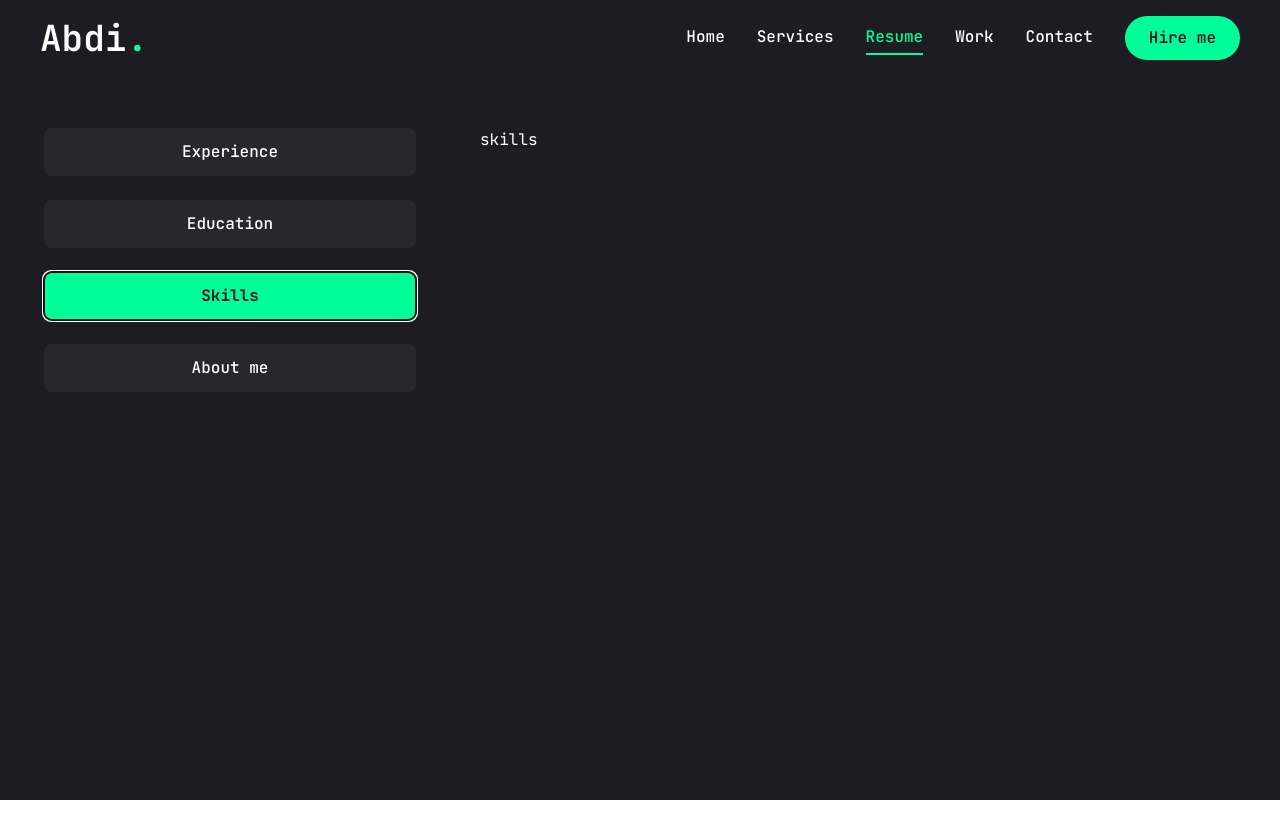
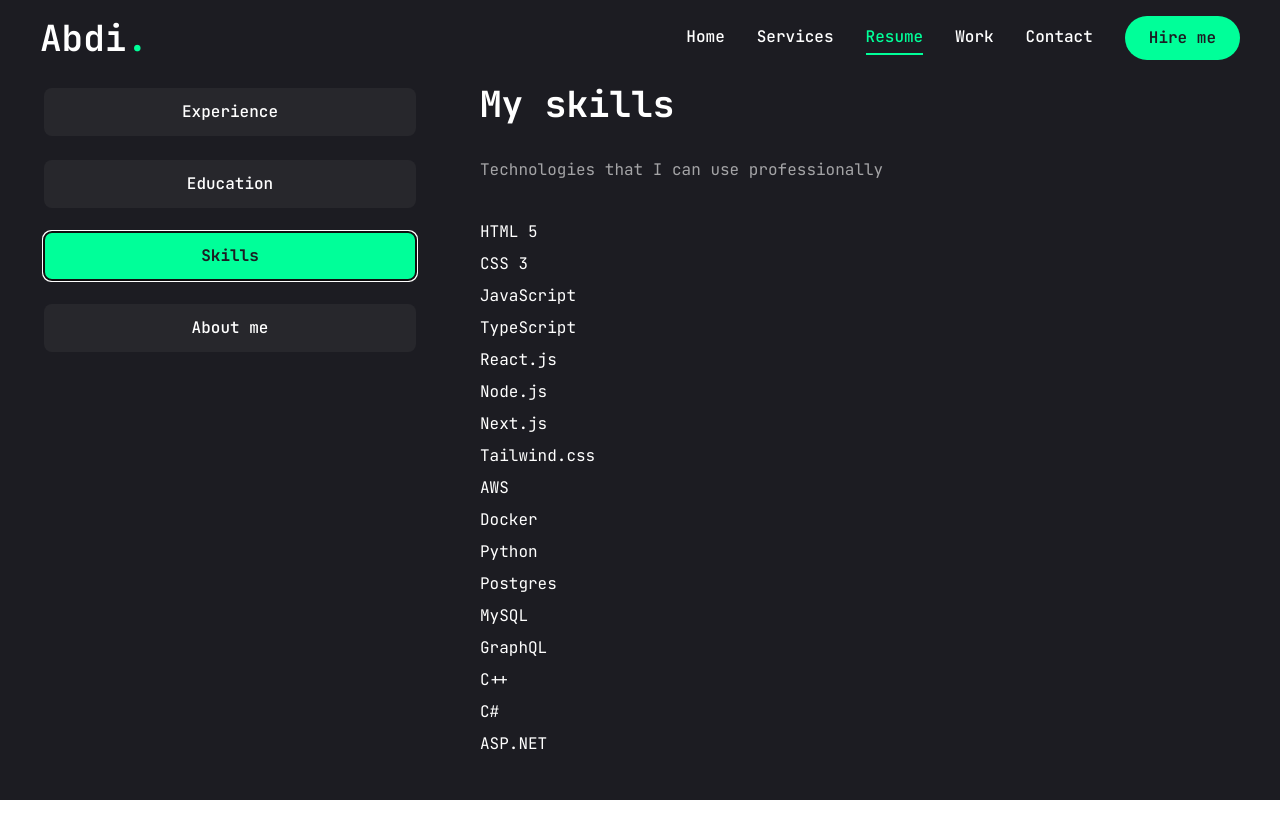
Before and after one commit to abdicodes/aws-test, a Next.js app: page /resume in a window 1280 px wide. Both pictures are taken after a click on the tab "Skills". Shown: the top 838 px of the page. Built offline with nearby package versions, Linux system fonts and the light colour scheme.

Commit message:
implemented skills section

```diff
--- a/app/resume/page.tsx
+++ b/app/resume/page.tsx
@@ -114,16 +114,25 @@ const education = {
 
 const skills = {
   title: 'My skills',
-  decsription: 'Skills that I can use professionally',
+  decsription: 'Technologies that I can use professionally',
   skillsList: [
     { icon: <FaHtml5 />, name: 'HTML 5' },
     { icon: <FaCss3 />, name: ' CSS 3' },
-
     { icon: <FaJs />, name: 'JavaScript' },
+    { icon: <SiTypescript />, name: 'TypeScript' },
     { icon: <FaReact />, name: 'React.js' },
     { icon: <FaNodeJs />, name: 'Node.js' },
     { icon: <SiNextdotjs />, name: 'Next.js' },
     { icon: <SiTailwindcss />, name: 'Tailwind.css' },
+    { icon: <FaAws />, name: 'AWS' },
+    { icon: <FaDocker />, name: 'Docker' },
+    { icon: <SiPython />, name: 'Python' },
+    { icon: <SiPostgresql />, name: 'Postgres' },
+    { icon: <SiMysql />, name: 'MySQL' },
+    { icon: <SiGraphql />, name: 'GraphQL' },
+    { icon: <SiCplusplus />, name: 'C++' },
+    { icon: <SiCsharp />, name: 'C#' },
+    { icon: <SiDotnet />, name: 'ASP.NET' },
   ],
 }
 const Resume = () => {
@@ -217,8 +226,20 @@ const Resume = () => {
                 </ScrollArea>
               </div>
             </TabsContent>
-            <TabsContent value="skills" className="w-full">
-              skills
+            <TabsContent value="skills" className="w-full h-full">
+              <div className="flex flex-col gap-[30px]">
+                <div className="flex flex-col gap-[30px] text-center xl:text-left">
+                  <h3 className="text-4xl font-bold">{skills.title}</h3>
+                  <p className="max-w-[600px] text-white/60 mx-auto xl:mx-0">
+                    {skills.decsription}
+                  </p>
+                </div>
+                <ul className="grid ">
+                  {skills.skillsList.map((skill, index) => {
+                    return <li key={index}>{skill.name}</li>
+                  })}
+                </ul>
+              </div>
             </TabsContent>
             <TabsContent value="about" className="w-full">
               about
```
